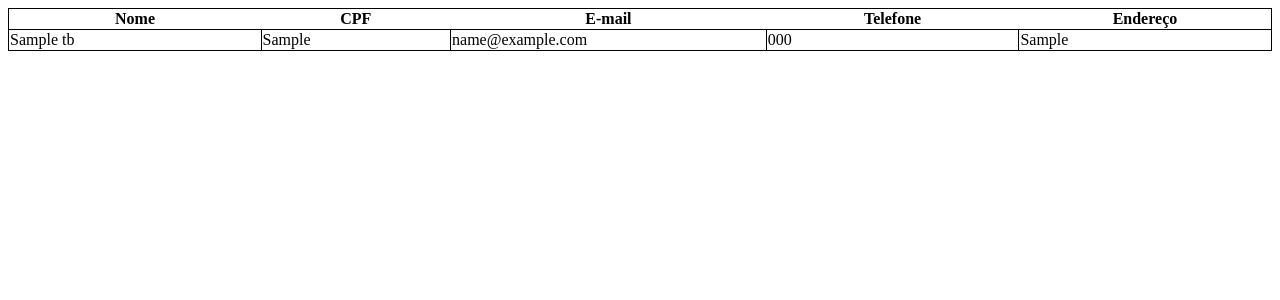
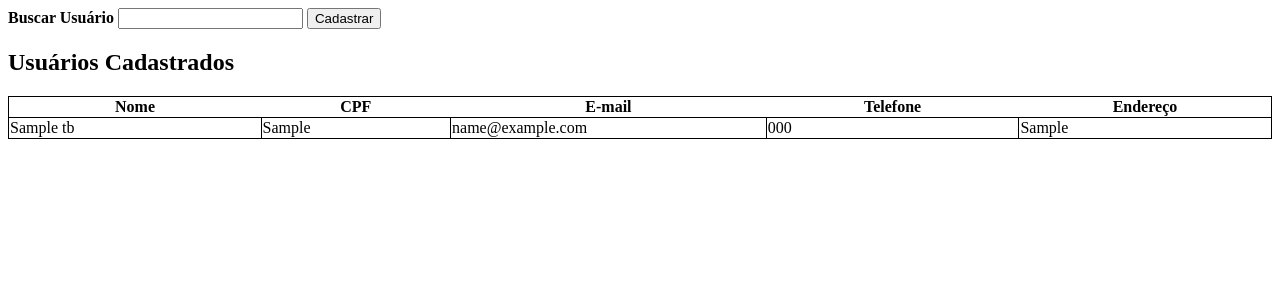
Before and after one commit to dioramalho/etePhpBasico, a PHP site: page /usuario-listar.php in a window 1280 px wide. Shown: the top 300 px of the page. Run offline with PHP 8.4, Linux system fonts and the light colour scheme; tables that the repository leaves empty or names only in its code hold one stand-in row (values such as "Sample post").

Commit message:
buscar por termo

```diff
--- a/usuario-controlador.php
+++ b/usuario-controlador.php
@@ -1,7 +1,7 @@
 <?php
 include_once 'conexao.php';
 
-if($_SERVER['REQUEST_METHOD'] === 'POST') {
+if($_SERVER['REQUEST_METHOD'] === 'POST' && isset($_POST['cadastrar'])) {
 
     $nome = isset($_POST['nome']) ? trim($_POST['nome']) : '';
     $cpf = isset($_POST['cpf']) ? trim($_POST['cpf']) : '';
@@ -21,6 +21,16 @@ function buscarPorId($id) {
         $stmt->execute();
         $result = $stmt->fetch(PDO::FETCH_ASSOC);
         echo json_encode($result);
+}
+
+function buscarPorNome($nome) {
+    global $pdo;
+    $sql = "SELECT * FROM `usuario_tb` WHERE `nome` LIKE CONCAT('%', :nome, '%')";
+
+    $stmt = $pdo->prepare($sql);
+    $stmt->bindParam(':nome', $nome);
+    $stmt->execute();
+    return $stmt->fetchAll(PDO::FETCH_ASSOC);
 }
 
     function cadastro($nome, $cpf, $email, $telefone, $endereco) {
--- a/usuario-listar.php
+++ b/usuario-listar.php
@@ -1,6 +1,26 @@
-<?php include_once 'usuario-controlador.php'; ?>
-<?php $usuarios = listar(); ?>
+<?php
+include_once 'usuario-controlador.php';
 
+$usuarios = listar();
+if (isset($_POST['buscar'])) {
+    $usuarios = buscarPorNome($_POST['buscar']);
+}
+?>
+
+<div class="container">
+    <form method="POST" action="#">
+        <label for="buscar" style="font-weight: bold;">Buscar Usuário</label>
+        <input
+            type="text"
+            id="buscar"
+            name="buscar"
+            required>
+
+        <button type="submit">
+            Cadastrar
+        </button>
+    </form>
+    <h2> Usuários Cadastrados</h2>
     <table style="width: 100%; border-collapse: collapse; border: 1px solid black;">
         <th>Nome</th>
         <th>CPF</th>
@@ -18,3 +38,4 @@
             </tr>
         <?php endforeach; ?>
     </table>
+</div>
```
Lines whose indentation alone changed are shown as unchanged.
